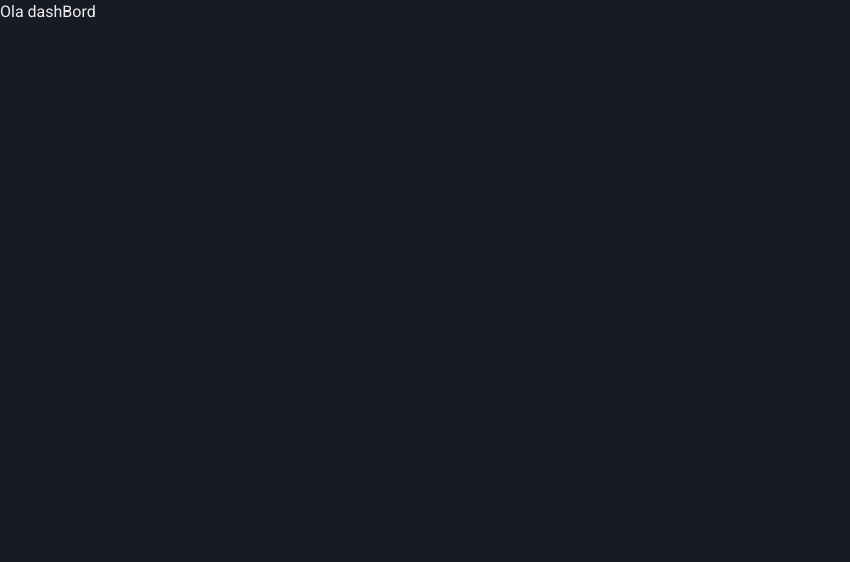
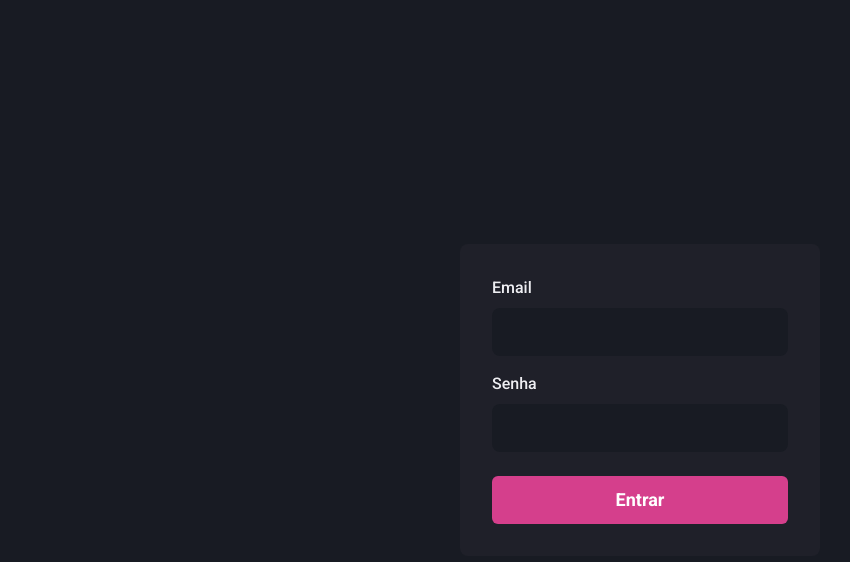
Before and after one commit to bsvleste/dahsbsv, a Next.js app: page / in a window 1280 px wide. Shown: the top 562 px of the page, without its empty margins (0-850 px from the left). Built offline with nearby package versions, Linux system fonts and the light colour scheme.

Commit message:
iniciando login

```diff
--- a/src/pages/index.tsx
+++ b/src/pages/index.tsx
@@ -1,7 +1,55 @@
+import {Flex,Input,Button,Stack ,FormLabel,FormControl} from '@chakra-ui/react'
 export default function Home() {
   return (
-    <>
-    <h1>Ola dashBord</h1>
-    </>
+    <Flex
+      w='100vw'
+      h='100vh'
+      alignItems='center'
+      justifyContent='center'>
+      <Flex as="form"
+      flexDir="column"
+        w="100%"
+        maxW={360}
+        bg="gray.800"
+        p="8"
+        borderRadius={8}
+      >
+        <Stack spacing='4'>
+          <FormControl>
+            <FormLabel htmlFor="email">Email</FormLabel>
+              <Input
+                id="email"
+                name="email"
+                type="email"
+                focusBorderColor="pink.500"
+                bgColor="gray.900"
+                variant="filled"
+                borderRadius={8}
+                _hover={{
+                  bgColor:'gray.900'
+                }}
+                size='lg'
+                />
+            </FormControl>
+            <FormControl>
+              <FormLabel htmlFor="password">Senha</FormLabel>
+                <Input
+                  id="password"
+                  name="password"
+                  type="password"
+                  size='lg'
+                  _hover={{
+                    bgColor:'gray.900'
+                  }}
+                  borderRadius={8}
+                  variant="filled"
+                  bgColor="gray.900"
+                  focusBorderColor="pink.500"
+                  />
+            </FormControl>
+        </Stack>
+        <Button type="submit" mt="6" colorScheme="pink" size="lg">Entrar</Button>
+      </Flex>
+    </Flex>
   )
 }
```
